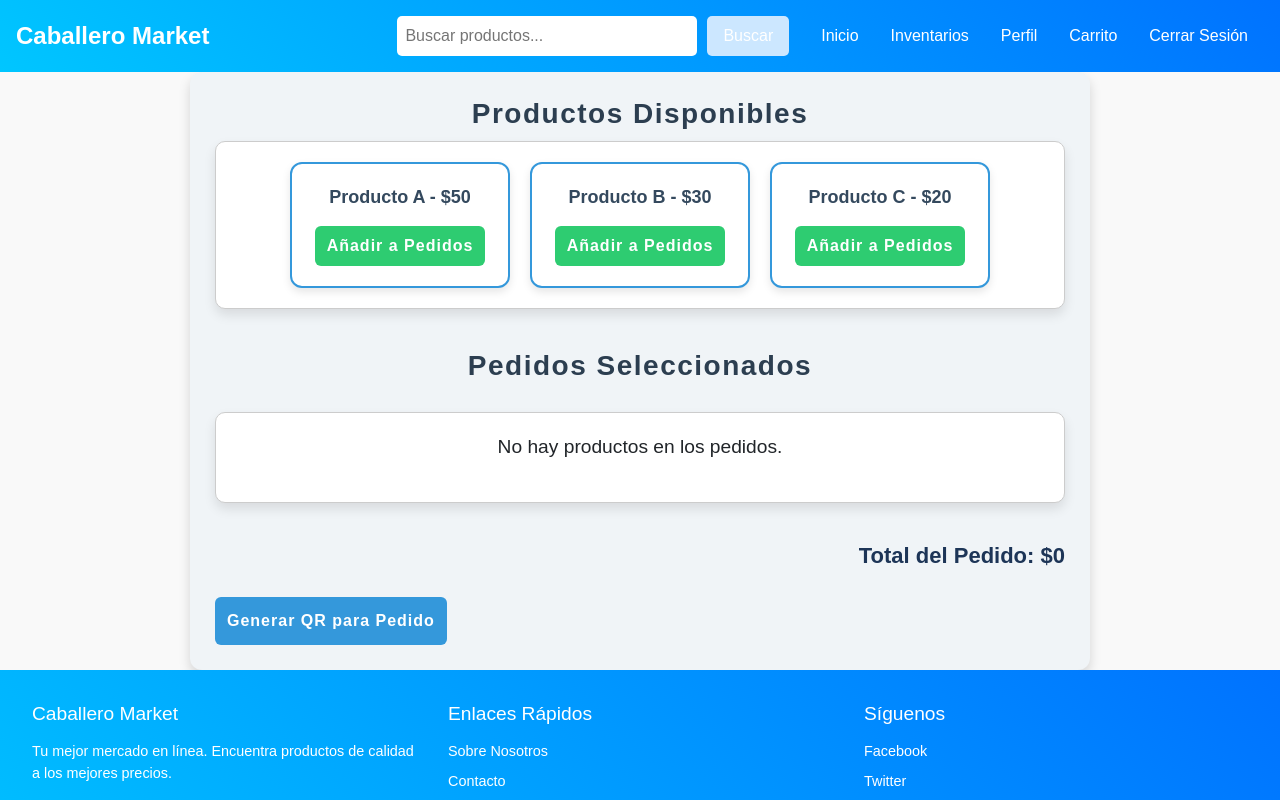
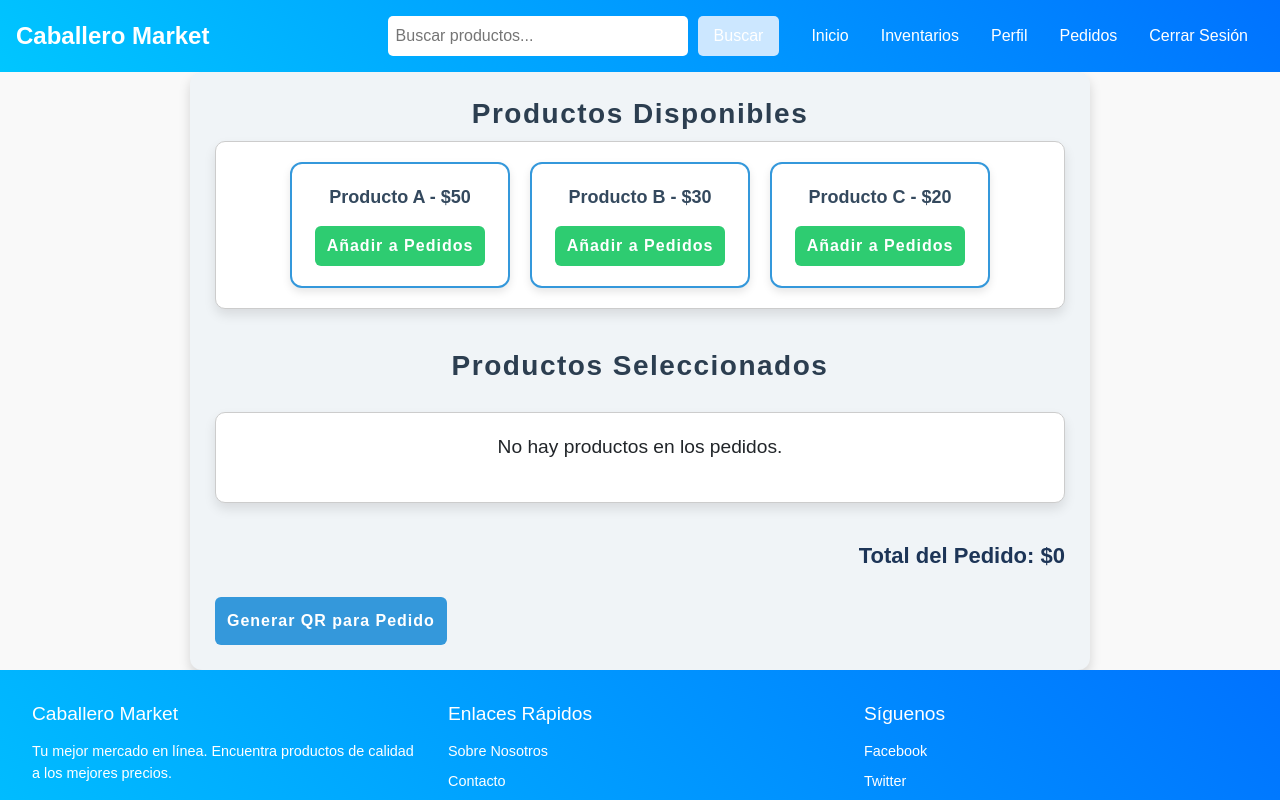
Before and after one commit to Camedute/caballeromarket, a React (Create React App) app: page /Carrito in a window 1280 px wide. Shown: the top 800 px of the page. Built offline with nearby package versions, Linux system fonts and the light colour scheme.

Commit message:
Cambio nombres

```diff
--- a/src/components/Carrito/cart.tsx
+++ b/src/components/Carrito/cart.tsx
@@ -78,7 +78,7 @@ const Carrito: React.FC = () => {
           ))}
         </div>
 
-        <h2 className="title">Pedidos Seleccionados</h2>
+        <h2 className="title">Productos Seleccionados</h2>
         <div className="carrito">
           {carrito.length === 0 ? (
             <p>No hay productos en los pedidos.</p>
--- a/src/components/Header/header.tsx
+++ b/src/components/Header/header.tsx
@@ -41,7 +41,7 @@ const Header: React.FC = () => {
           {/* <Link to="/Categorias">Categorías</Link>*/}
           <Link to="/Inventario">Inventarios</Link>
           <Link to="/Perfil">Perfil</Link>
-          <Link to="/Carrito">Carrito</Link>
+          <Link to="/Carrito">Pedidos</Link>
           <Link to="/">Cerrar Sesión</Link>
         </nav>
       </div>
```
